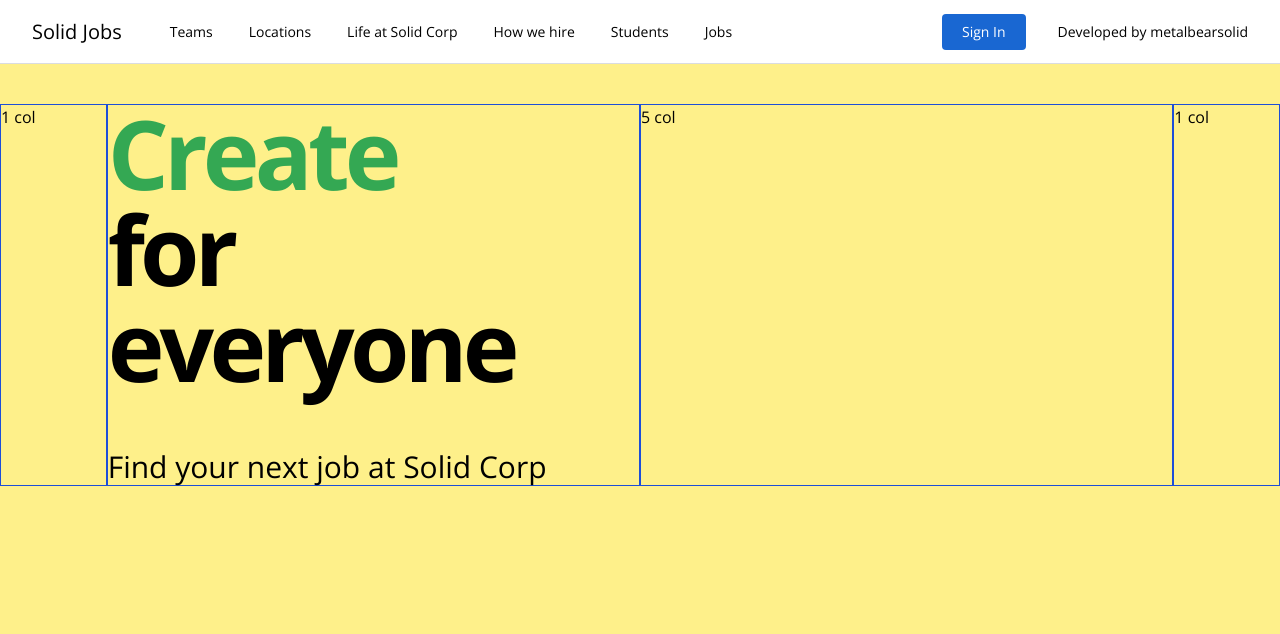
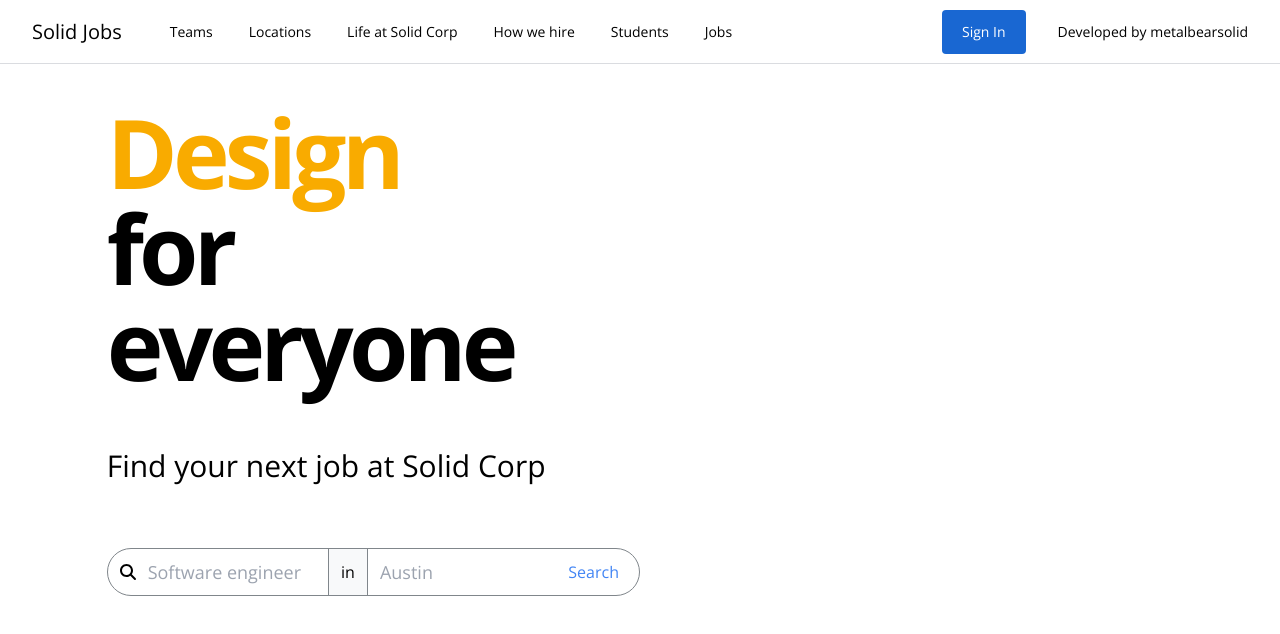
Before and after one commit to metalbears0lid/job-search, a Vue app: page / in a window 1280 px wide. Shown: the top 634 px of the page. Built offline with nearby package versions, Linux system fonts and the light colour scheme.

Commit message:
add and style job search form placeholder

```diff
--- a/src/components/ActionButton.vue
+++ b/src/components/ActionButton.vue
@@ -18,11 +18,11 @@
 
 <style scoped>
 button {
-  @apply rounded px-5 py-2 font-medium;
+  @apply px-5 py-3 font-medium;
 }
 
 .primary {
-  @apply border-0 text-white bg-brand-blue-1 hover:shadow-blue;
+  @apply rounded text-white bg-brand-blue-1 hover:shadow-blue;
 }
 
 .secondary {
--- /dev/null
+++ b/src/components/JobSearchForm.vue
@@ -0,0 +1,39 @@
+<template>
+  <form class="flex h-12 w-full items-center rounded-3xl border border-solid border-brand-gray-3">
+    <font-awesome-icon :icon="['fas', 'search']" class="mx-3" />
+    <div class="flex h-full flex-1 flex-nowrap text-base font-light">
+      <div class="flex h-full flex-1 items-center pr-3">
+        <label class="absolute left-0 -top-10">Role</label>
+        <input
+          type="text"
+          placeholder="Software engineer"
+          class="w-full text-lg font-normal focus:outline-none"
+        />
+      </div>
+
+      <span
+        class="flex h-full items-center border-l border-r border-brand-gray-3 bg-brand-gray-2 px-3"
+        >in
+      </span>
+
+      <div class="flex h-full flex-1 items-center pl-3">
+        <label class="absolute left-0 -top-10">Where></label>
+        <input
+          type="text"
+          placeholder="Austin"
+          class="w-full text-lg font-normal focus:outline-none"
+        />
+      </div>
+    </div>
+
+    <action-button text="Search" type="secondary" class="rounded-r-3xl" />
+  </form>
+</template>
+
+<script>
+import ActionButton from '@/components/ActionButton.vue'
+export default {
+  name: 'JobSearchForm',
+  components: { ActionButton }
+}
+</script>
--- a/src/components/TheHeadline.vue
+++ b/src/components/TheHeadline.vue
@@ -1,8 +1,10 @@
 <template>
-    <section>
+  <section class="mb-16">
     <h1 class="mb-14 text-8xl font-bold tracking-tighter">
       <span :class="[actionClass]">{{ action }}</span>
-            <br /> for everyone</h1>
+      <br />
+      for everyone
+    </h1>
     <h2 class="text-3xl font-light">Find your next job at Solid Corp</h2>
   </section>
 </template>
@@ -15,7 +17,7 @@
   data() {
     return {
       action: 'Build',
-            interval: null,
+      interval: null
     }
   },
   computed: {
@@ -35,9 +37,9 @@
   methods: {
     changeTitle() {
       this.interval = setInterval(() => {
-                const actions = ["Build", "Create", "Design", "Code"]
+        const actions = ['Build', 'Create', 'Design', 'Code']
         this.action = nextElementInList(actions, this.action)
-            }, 3000)
+      }, 2000)
     }
   }
 }
@@ -45,15 +47,15 @@
 
 <style scoped>
 .build {
-    color: #1a73e8
+  color: #1a73e8;
 }
 .create {
-    color: #34a853
+  color: #34a853;
 }
 .design {
-    color: #f9ab00
+  color: #f9ab00;
 }
 .code {
-    color: #d93025
+  color: #d93025;
 }
 </style>
--- a/src/components/TheHero.vue
+++ b/src/components/TheHero.vue
@@ -1,19 +1,14 @@
 <template>
   <main>
-        <section class="flex flex-col h-screen bg-yellow-200 pt-10 pb-20">
+    <section class="flex flex-col h-screen pt-10 pb-20">
       <div class="grid grid-cols-12">
-                <div class="col-span-1 col-start-1 border border-blue-700">
-                    1 col
+        <div class="col-span-1 col-start-1"></div>
+        <div class="col-span-5 col-start-2">
+          <the-headline />
+          <job-search-form />
         </div>
-                <div class="col-span-5 col-start-2 border border-blue-700">
-                    <the-headline />
-                </div>
-                <div class="col-span-5 col-start-7 border border-blue-700">
-                    5 col
-                </div>
-                <div class="col-span-1 col-start-12 border border-blue-700">
-                    1 col
-                </div>
+        <div class="col-span-5 col-start-7"></div>
+        <div class="col-span-1 col-start-12"></div>
       </div>
     </section>
   </main>
@@ -21,11 +16,13 @@
 
 <script>
 import TheHeadline from '@/components/TheHeadline.vue'
+import JobSearchForm from '@/components/JobSearchForm.vue'
 
 export default {
-    name: "TheHero",
+  name: 'TheHero',
   components: {
-        TheHeadline
+    TheHeadline,
+    JobSearchForm
   },
   beforeCreate() {
     console.log('component about to be created')
--- a/tailwind.config.js
+++ b/tailwind.config.js
@@ -10,6 +10,8 @@
       },
       colors: {
         'brand-gray-1': '#dadce0',
+        'brand-gray-2': '#f8f9fa',
+        'brand-gray-3': '#80868b',
         'brand-blue-1': '#1967d2',
         'brand-blue-2': '#4285f4',
         'brand-green-1': '#137333'
```
Lines whose indentation alone changed are shown as unchanged.
